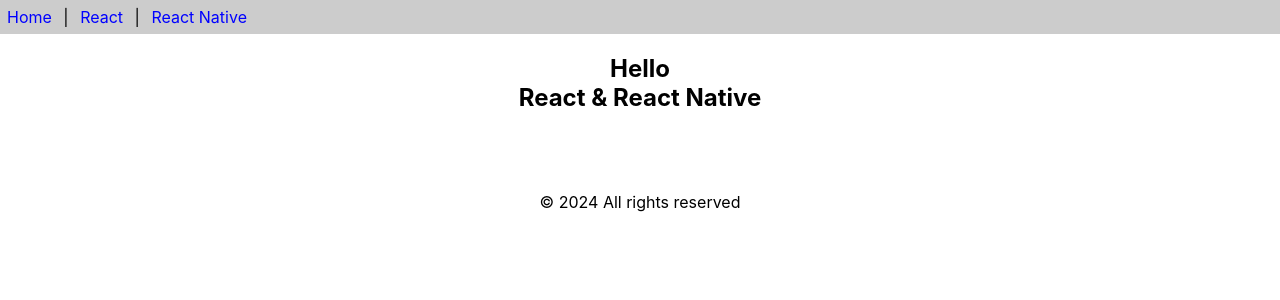
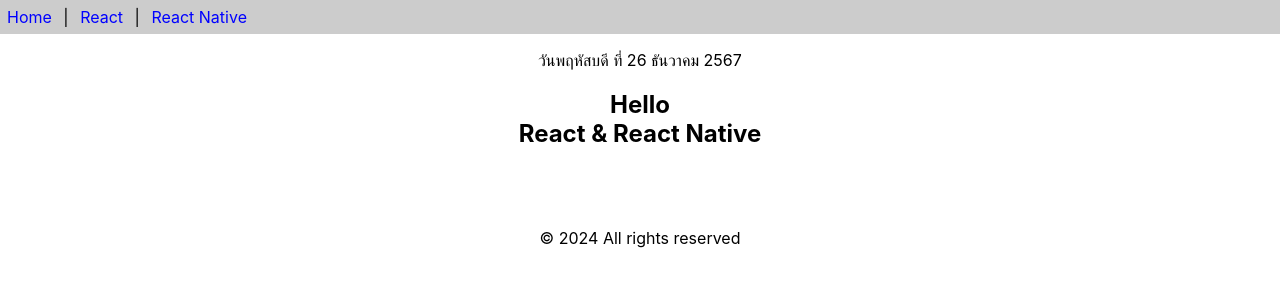
Before and after one commit to nine009yu/app1, a React (Create React App) app: page / in a window 1280 px wide. Shown: the top 300 px of the page. Built offline with nearby package versions, Linux system fonts and the light colour scheme.

Commit message:
add class component.js

```diff
--- a/src/App.js
+++ b/src/App.js
@@ -1,10 +1,17 @@
 import React from "react";
 import { Header,Content,Footer } from "./func-components"
+import Calendar from "./class-components";
 
 function App() {
 
   return (
-    [<Header/>,<Content/>,<Footer/>]
+    // [<Header/>,<Content/>,<Footer/>]
+    <>
+      <Header/>
+      <p><center><Calendar/></center></p>
+      <Content/>
+      <Footer/>
+    </>
   );
 }
 
--- /dev/null
+++ b/src/class-components.js
@@ -0,0 +1,17 @@
+import React ,{Component}from "react";
+
+export default class Calendar extends Component{
+    getDate(){
+        const dayNames=['อาทิตย์','จันทร์','อังคาร','พุธ','พฤหัสบดี','ศุกร์','เสาร์']
+        const monthNames=['มกราคม','กุมภาพันธ์','มีนาคม','เมษายน','พฤษภาคม','มิถุนายน','กรกฏาคม','สิงหาคม','กันยายน','ตุลาคม','พฤศจิกายน','ธันวาคม']
+        const date = new Date()
+        const weekDay = dayNames[date.getDay()]
+        const day = date.getDate()
+        const month = monthNames[date.getMonth()]
+        const year = date.getFullYear()+543
+        return `วัน${weekDay} ที่ ${day} ${month} ${year}`
+    }
+    render(){
+        return <div>{this.getDate()}</div>
+    }
+}
```
